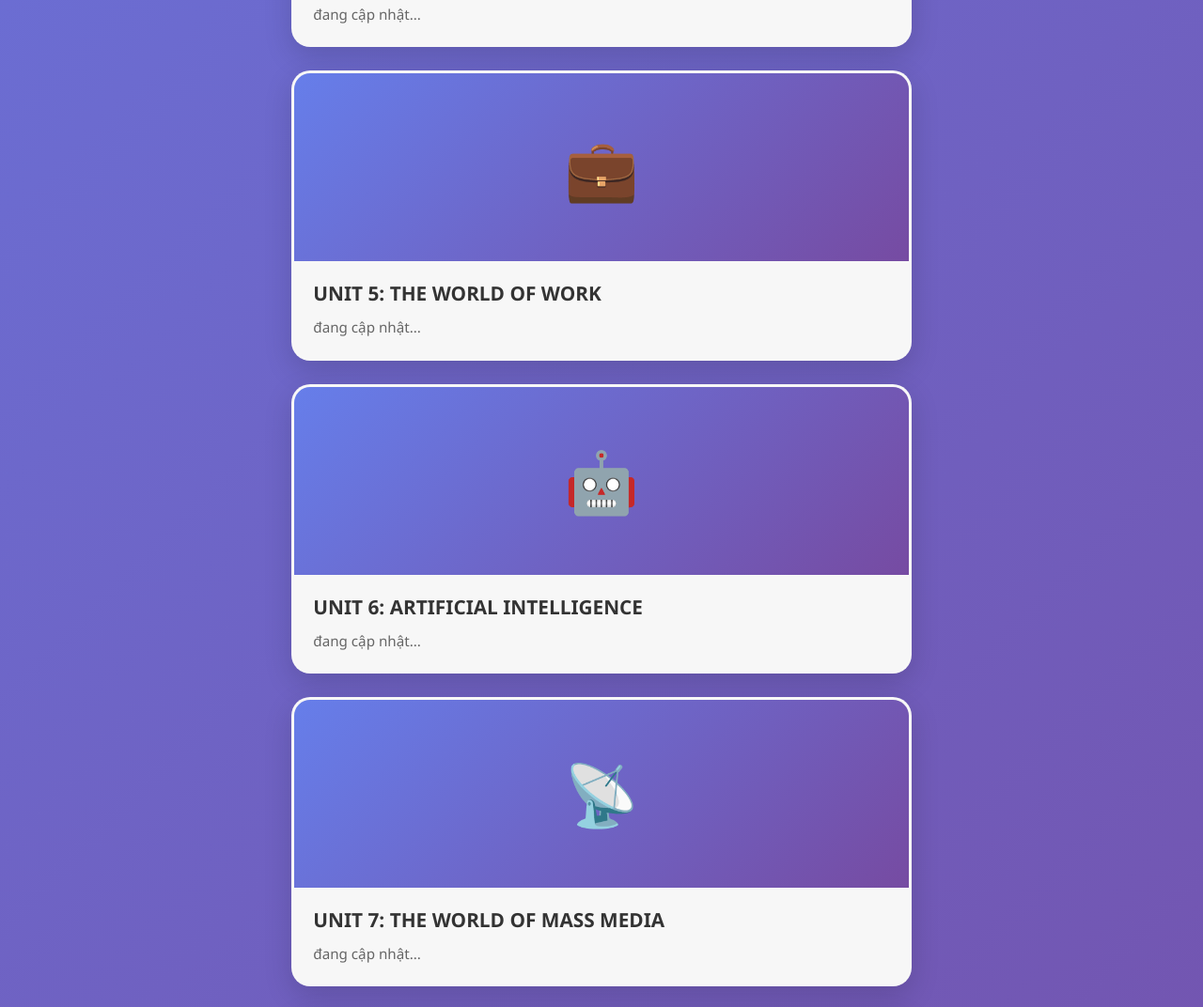
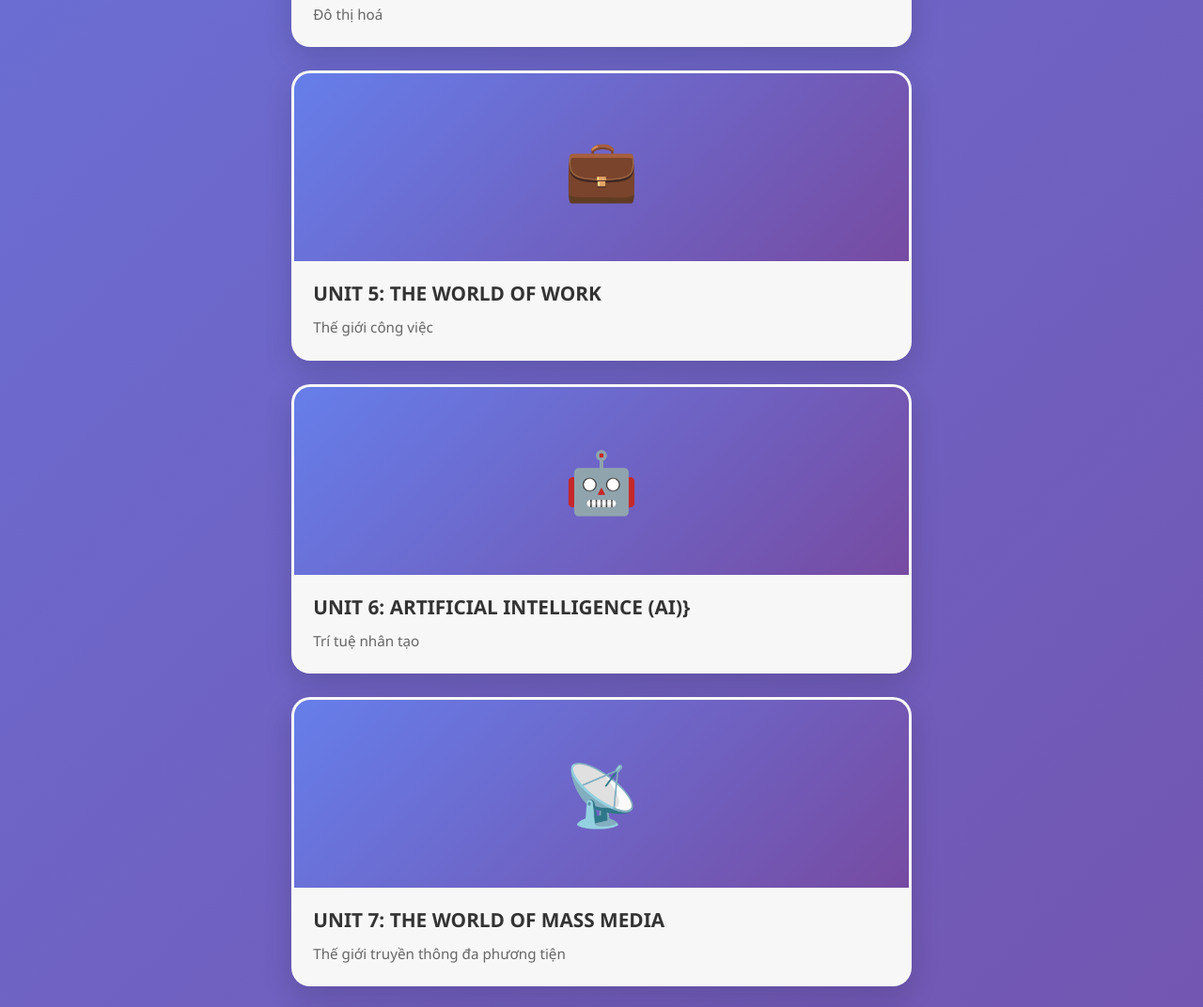
Before and after one commit to ToanCreator/online-english, a plain HTML site: page index.html in a window 1280 px wide. Shown: the part 1697-2769 px from the top of the page at 94% size. Drawn offline with Linux system fonts and the light colour scheme.

Commit message:
Add full 10 lesson

```diff
--- a/index.html
+++ b/index.html
@@ -367,20 +367,13 @@
         © Toàn Creator - 2025 / 2025
     </footer>
     <script>
-        // ========================================
-        // HƯỚNG DẪN THÊM BÀI HỌC MỚI:
-        // 1. Thêm object mới vào mảng grade12Lessons hoặc topicLessons
-        // 2. Mỗi object cần có: title, emoji, description, link
-        // 3. emoji: là biểu tượng hiển thị trên thẻ (có thể dùng emoji hoặc để trống nếu có ảnh)
-        // 4. link: là đường dẫn đến bài học của bạn
-        // ========================================
 
         // DỮ LIỆU BÀI HỌC LỚP 12
         const grade12Lessons = [
             {
                 title: "UNIT 1: LIFE STORIES WE ADMIRE",
                 emoji: "📒",
-                description: "Những câu chuyện về cuộc đời mà chúng ta ngưỡng mộ",
+                description: "Những câu chuyện mà chúng ta ngưỡng mộ",
                 link: "https://toancreator.github.io/online-english/english12/UNIT1.html"
             },
             {
@@ -392,50 +385,50 @@
             {
                 title: "UNIT 3: GREEN LIVING",
                 emoji: "🌱",
-                description: "đang cập nhật...",
-                link: "#"
+                description: "Lối sống xanh",
+                link: "https://toancreator.github.io/online-english/english12/UNIT3.html"
             },
             {
                 title: "UNIT 4: URBANISATION",
                 emoji: "🏘️",
-                description: "đang cập nhật...",
-                link: "#"
+                description: "Đô thị hoá",
+                link: "https://toancreator.github.io/online-english/english12/UNIT4.html"
             },
             {
                 title: "UNIT 5: THE WORLD OF WORK",
                 emoji: "💼",
-                description: "đang cập nhật...",
-                link: "#"
+                description: "Thế giới công việc",
+                link: "https://toancreator.github.io/online-english/english12/UNIT5.html"
             },
             {
-                title: "UNIT 6: ARTIFICIAL INTELLIGENCE",
+                title: "UNIT 6: ARTIFICIAL INTELLIGENCE (AI)}",
                 emoji: "🤖",
-                description: "đang cập nhật...",
-                link: "#"
+                description: "Trí tuệ nhân tạo",
+                link: "https://toancreator.github.io/online-english/english12/UNIT6.html"
             },
             {
                 title: "UNIT 7: THE WORLD OF MASS MEDIA",
                 emoji: "📡",
-                description: "đang cập nhật...",
-                link: "#"
+                description: "Thế giới truyền thông đa phương tiện",
+                link: "https://toancreator.github.io/online-english/english12/UNIT7.html"
             },
             {
                 title: "UNIT 8: WILDLIFE CONSERVATION",
                 emoji: "🦖",
-                description: "đang cập nhật...",
-                link: "#"
+                description: "Bảo tồn thú hoang",
+                link: "https://toancreator.github.io/online-english/english12/UNIT8.html"
             },
             {
                 title: "UINT 9: CAREER PATHS",
                 emoji: "🎯",
-                description: "đang cập nhật...",
-                link: "#"
+                description: "Con đường sự nghiệp",
+                link: "https://toancreator.github.io/online-english/english12/UNIT9.html"
             },
             {
                 title: "UNIT 10: LIFELONG LEARNING",
                 emoji: "📚",
-                description: "đang cập nhật...",
-                link: "#"
+                description: "Học tập suốt đời",
+                link: "https://toancreator.github.io/online-english/english12/UNIT10.html"
             }
         ];
 
@@ -469,7 +462,7 @@
                 title: " TOPIC: HEALTH AND LIFESTYLES",
                 emoji: "💪",
                 description: "Sức khoẻ và phong cách sống",
-                link: "https://toancreator.github.io/online-english/lesson/HEALTH-AND-LIFESTYLES.html"
+                link: "https://toancreator.github.io/online-english/lesson/HEATLH-AND-LIFESTYLES.html"
             },
             {
                 title: "TOPIC: LIFELONG LEARNING",
```
